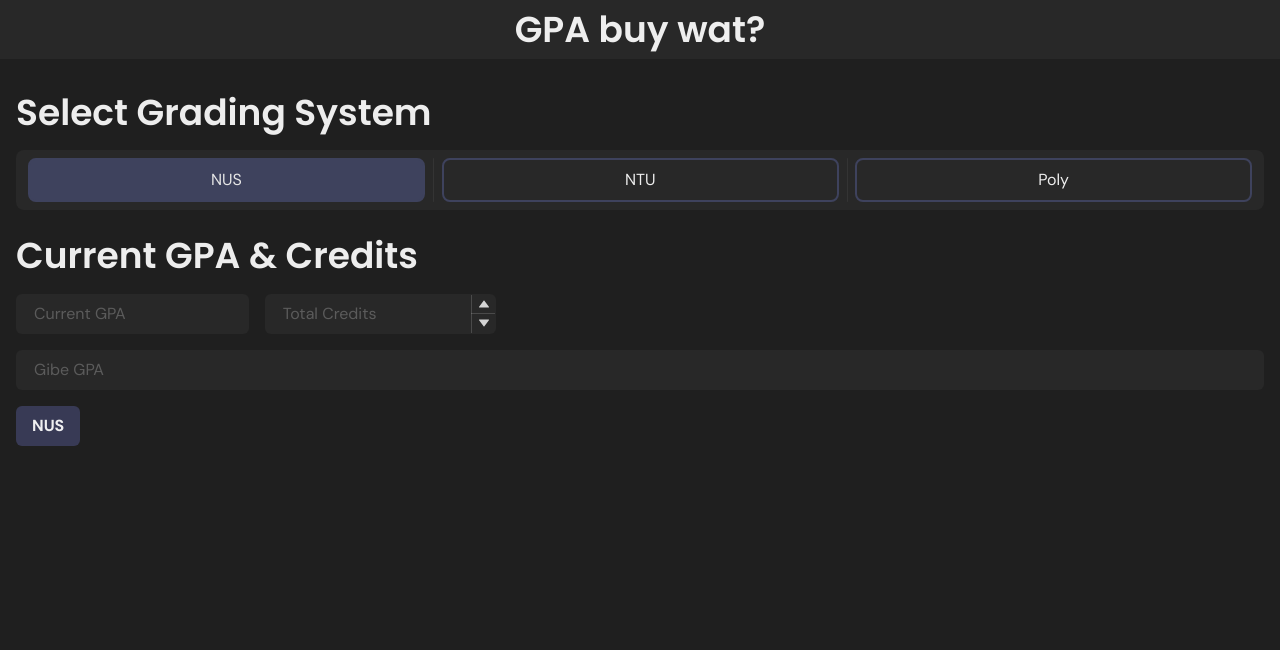
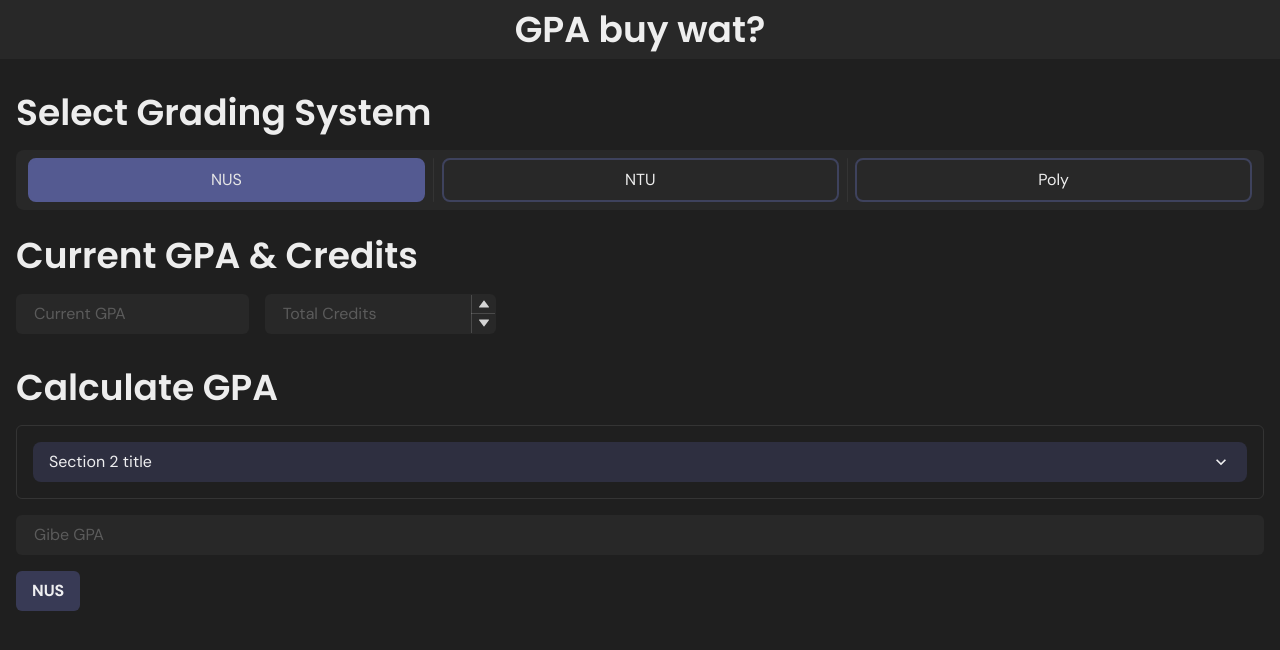
Before and after one commit to PuttTim/gpa-buy-wat, a React (Vite) app: page / in a window 1280 px wide. Shown: the top 650 px of the page. Built offline with nearby package versions, Linux system fonts and the light colour scheme.

Commit message:
⚡ Updated SelectSystem's Button Colours

```diff
--- a/src/components/SelectSystem.tsx
+++ b/src/components/SelectSystem.tsx
@@ -19,10 +19,16 @@
 export const SelectSystem = (props: SelectSystemProps) => {
     const selectedTabSx = {
         color: "customWhite.100",
-        bgColor: "customIndigo.250",
+        borderColor: "customIndigo.500",
+        bgColor: "customIndigo.500",
     }
 
     const activeTabSx = {
+        bg: "customIndigo.250",
+        borderColor: "customIndigo.250",
+    }
+
+    const hoverTabSx = {
         bg: "customIndigo.500",
         borderColor: "customIndigo.500",
     }
@@ -58,6 +64,7 @@
                     <Tab
                         {...tabSx}
                         _selected={selectedTabSx}
+                        _hover={hoverTabSx}
                         _active={activeTabSx}>
                         NUS
                     </Tab>
@@ -70,6 +77,7 @@
                     <Tab
                         {...tabSx}
                         _selected={selectedTabSx}
+                        _hover={hoverTabSx}
                         _active={activeTabSx}>
                         NTU
                     </Tab>
@@ -82,6 +90,7 @@
                     <Tab
                         {...tabSx}
                         _selected={selectedTabSx}
+                        _hover={hoverTabSx}
                         _active={activeTabSx}>
                         Poly
                     </Tab>
--- a/src/pages/Calculator.tsx
+++ b/src/pages/Calculator.tsx
@@ -1,5 +1,9 @@
 import {
     Accordion,
+    AccordionButton,
+    AccordionIcon,
+    AccordionItem,
+    AccordionPanel,
     Box,
     Button,
     Card,
@@ -79,7 +83,34 @@
                     </NumberInputStepper>
                 </NumberInput>
             </HStack>
-
+            <Heading pt="16px">Calculate GPA</Heading>
+            <Card
+                w="100%"
+                p="16px"
+                bg="customGrey.100"
+                borderColor="customGrey.900"
+                variant="outline">
+                <Accordion allowMultiple>
+                    <AccordionItem border="none">
+                        <>
+                            <AccordionButton
+                                bg="customIndigo.150"
+                                borderRadius={8}
+                                _hover={{ bg: "customIndigo.250" }}>
+                                <Box as="span" flex="1" textAlign="left">
+                                    Section 2 title
+                                </Box>
+                                <AccordionIcon />
+                            </AccordionButton>
+                        </>{" "}
+                        <AccordionPanel bg="customGrey.100">
+                            <Box w="200px" h="500px">
+                                AAAAAa
+                            </Box>
+                        </AccordionPanel>
+                    </AccordionItem>
+                </Accordion>
+            </Card>
             <Input placeholder={"Gibe GPA"} />
             <Button
                 bg="hsla(234, 89%, 74%,0.25)"
```
